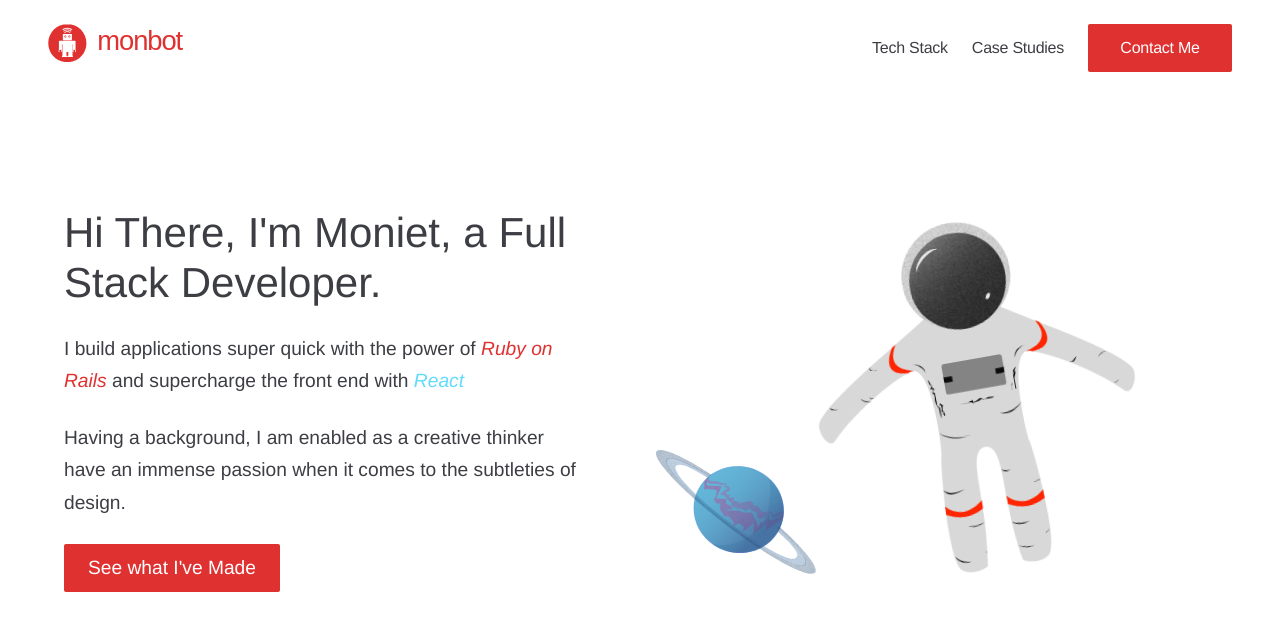
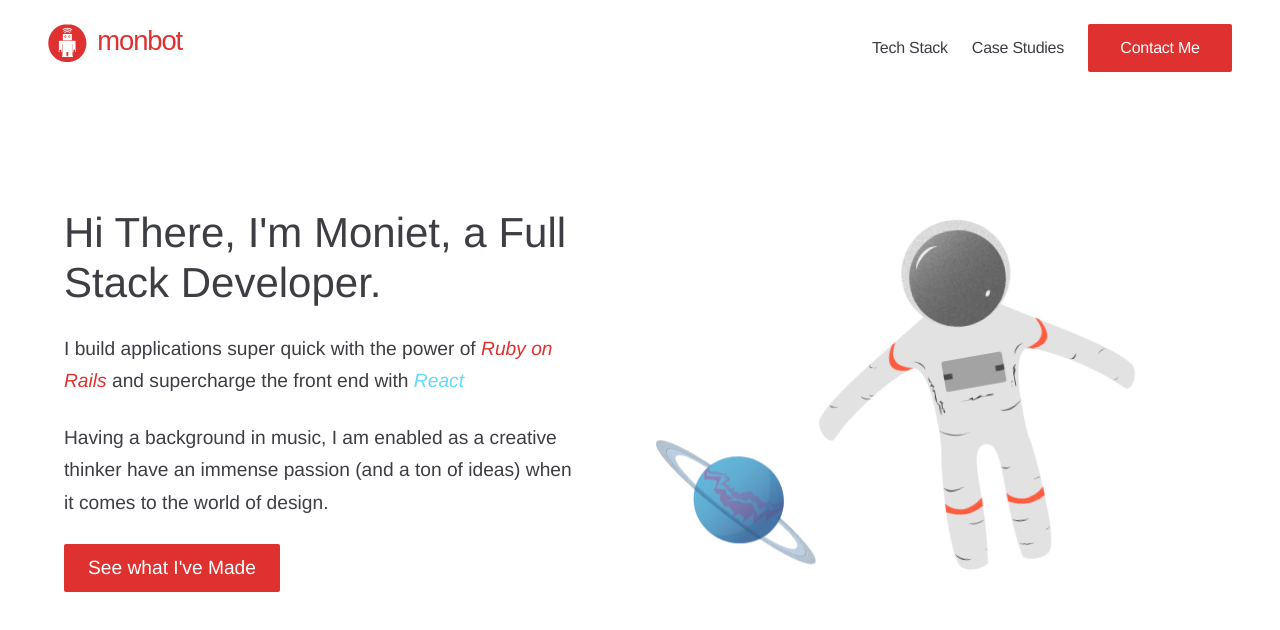
Before and after one commit to Moniet/moniet-thoughtbot-resume, a React (Create React App) app: page / in a window 1280 px wide. Shown: the top 630 px of the page. Built offline with nearby package versions, Linux system fonts and the light colour scheme; a web font is replaced by a local one.

Commit message:
changed opacity for astronaut illustration

```diff
--- a/src/components/Landing.js
+++ b/src/components/Landing.js
@@ -42,7 +42,12 @@ const Greeting = styled.div`
 
 const astroFloat = keyframes`
   50% {
-    transform: translateY(-5px) rotate(-10deg);
+    transform: translateY(-10px) rotate(-10deg);
+  }
+`
+const planetFloat = keyframes`
+  50% {
+    transform: translateY(-10px);
   }
 `
 
@@ -58,7 +63,7 @@ const Planet = styled.img`
   width: 25%;
   height: auto;
   z-index: 50;
-  ${'' /* animation: ${float} 2s ease-in-out infinite; */}
+  animation: ${planetFloat} 3s ease-in-out 0.7s infinite;
 `
 
 // const Moon = styled.img`
@@ -69,7 +74,8 @@ const Astronaut = styled.img`
   width: 50%;
   transform: rotate(-10deg);
   z-index: 100;
-  animation: ${astroFloat} 2s ease-in-out infinite;
+  animation: ${astroFloat} 3s ease-in-out infinite;
+  opacity: 0.75;
 `
 
 const stackColors = color => {
@@ -93,8 +99,9 @@ export default () => (
           <span css={stackColors('#61DAFB')}> React </span>
         </p>
         <p>
-          Having a background, I am enabled as a creative thinker have an
-          immense passion when it comes to the subtleties of design.
+          Having a background in music, I am enabled as a creative thinker have
+          an immense passion (and a ton of ideas) when it comes to the world of
+          design.
         </p>
         <Button>
           <Link href='/case-studies'>See what I've Made</Link>
```
